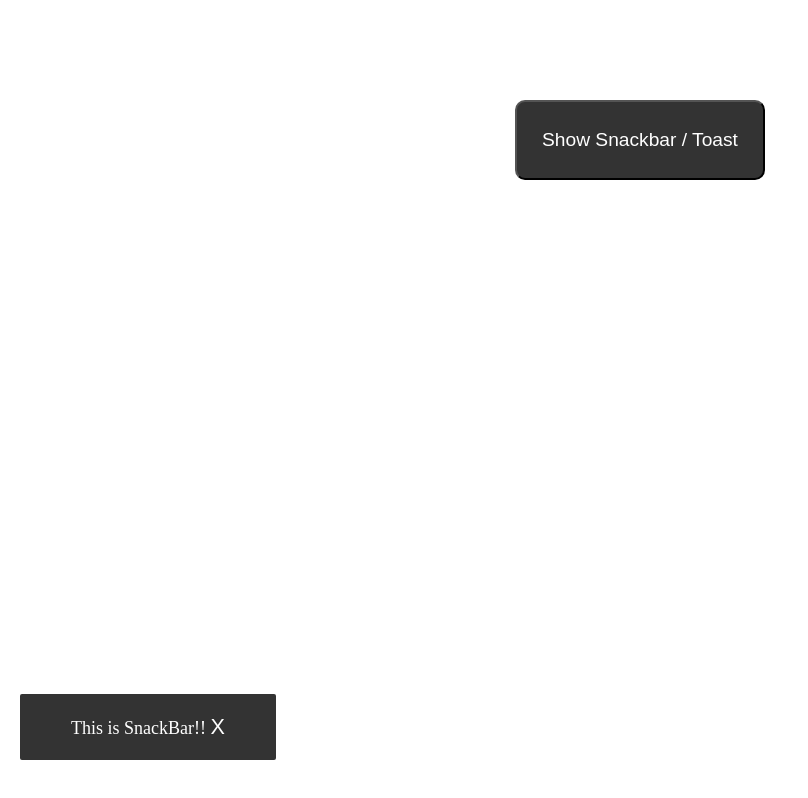
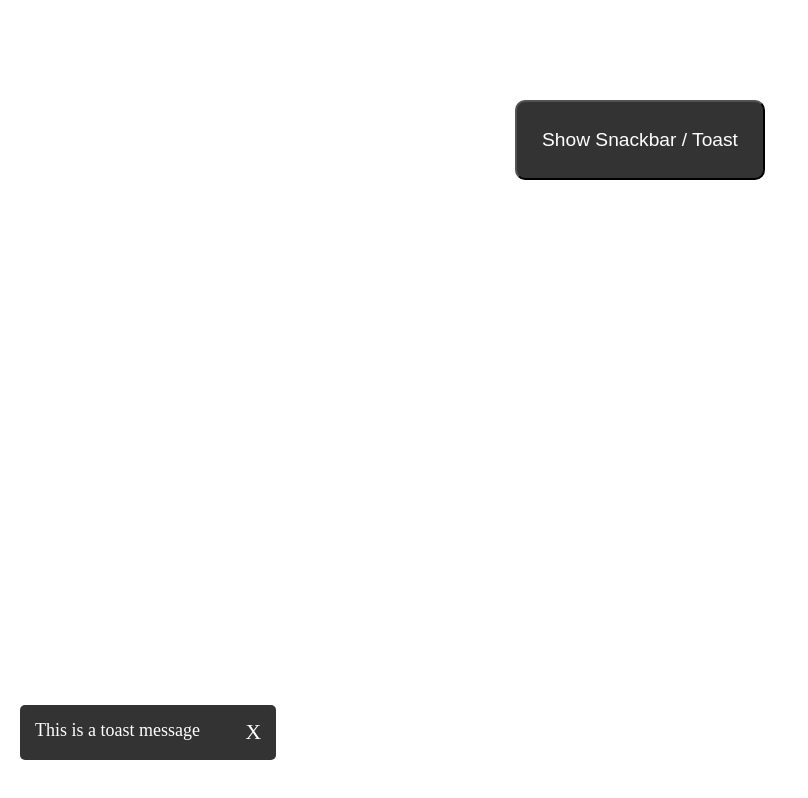
Before and after one commit to sweta530/toast, a plain HTML site: page index.html in a window 1280 px wide. Both pictures are taken after a click on the button "Show Snackbar / Toast". Shown: the whole page, without its empty margins (0-808 px from the left). Drawn offline with Linux system fonts and the light colour scheme.

Commit message:
change edit task

```diff
--- a/index.html
+++ b/index.html
@@ -1,19 +1,15 @@
 <!DOCTYPE html>
 <html lang="en">
 <head>
-    <meta charset="UTF-8">
-    <meta name="viewport" content="width=device-width, initial-scale=1.0">
-    <title>Toast</title>
-    <link rel="stylesheet" href="style.css">
-    <script src="script.js"></script>
+  <meta charset="UTF-8">
+  <meta name="viewport" content="width=device-width, initial-scale=1.0">
+  <title>Snackbar</title>
+  <link rel="stylesheet" href="style.css">
 </head>
 <body>
-    <button onclick="show_toast()" id="toast_btn">Show Snackbar / Toast</button>
-    <div id="toast-container">
-        <!-- <div class="toast" id="toast-0">
-            This is SnackBar!!
-            <button class="close-btn" onclick="close_toast()">X</button>
-        </div> -->
-    </div>
+  <button onclick="showToast()" id="toast_btn">Show Snackbar / Toast</button>
+  <div id="toast-container"></div>
+
+  <script src="script.js"></script>
 </body>
 </html>
--- a/script.js
+++ b/script.js
@@ -1,30 +1,42 @@
-var id= 0;
-var arr = [];
+const toastQueue = []; // Array to store all toast messages
 
-function show_toast() {
-    let toast_id = create_toast();
-    var toast = document.getElementById(toast_id);
-    toast.classList.add("show");
-    console.log(arr);
-    remove_toast(toast)
+function showToast() {
+  const toastContainer = document.getElementById('toast-container');
+
+  // If there are already three toasts displayed, remove the oldest one
+  if (toastQueue.length >= 3) {
+    const oldToast = toastQueue.shift(); // Remove the oldest toast
+    oldToast.classList.add('slide-out');
+    setTimeout(() => {
+      oldToast.remove();
+    //   createToast(toastContainer);
+    }, 500);
+  } else {
+    setTimeout(createToast(toastContainer),500);
+  }
 }
 
-function create_toast(){
-    var toast_container = document.getElementById("toast-container");
-    toast_id = "toast-"+id;
-    toast_container.innerHTML +=
-    `<div class="toast" id=${toast_id}>
-        This is SnackBar!!
-        <button class="close-btn" onclick="close_toast()">X</button>
-    </div>`;
-    arr.push(toast_id);
-    id+=1;
-    return toast_id;
+function createToast(container) {
+  const toast = document.createElement('div');
+  toast.classList.add('toast');
+  toast.innerHTML = `
+    <span>This is a toast message</span>
+    <span class="close-btn" onclick="closeToast(this)">X</span>
+  `;
+  container.prepend(toast);
+  toastQueue.push(toast); // Add the new toast to the array
+
+  setTimeout(() => {
+    closeToast(toast.querySelector('.close-btn'));
+  }, 3000);
 }
 
-function remove_toast(toast) {
-    setTimeout(function(){ toast.classList.remove("show"); }, 3900);
-    if (arr.length >3) {
-        arr.shift();
-    }
+function closeToast(btn) {
+  const toast = btn.closest('.toast');
+  toast.classList.add('slide-out');
+  setTimeout(() => {
+    toast.remove();
+    const index = toastQueue.indexOf(toast);
+    toastQueue.splice(index, 1); // Remove the closed toast from the array
+  }, 800);
 }
--- a/style.css
+++ b/style.css
@@ -5,7 +5,7 @@
 }
 #toast-container {
     display: flex;
-    flex-direction: column;
+    flex-direction: column-reverse;
     width: 20%;
     height: auto;
     gap: 20px;
@@ -26,34 +26,39 @@
 .toast {
     background-color: #333;
     color: #fff;
-    text-align: center;
-    border-radius: 2px;
-    padding: 16px;
+    padding: 15px;
+    margin-top: 5px;
+    border-radius: 5px;
+    animation: slideLeft 1s ease-in-out;
     font-size: large;
     display: flex;
     flex-direction: row;
-    padding: 20px;
     justify-content: space-between;
-    align-items: center;
-    display: none;
 }
 .close-btn {
-    background-color: transparent;
-    border: none;
     font-size: larger;
+    cursor: pointer;
     color: #fff;
 }
-.toast.show {
-    display: block;
-    animation: moveRight 1s, moveLeft 1s 3s;
+
+@keyframes slideLeft {
+  from {
+    transform: translateX(-100%);
+  }
+  to {
+    transform: translateX(0);
+  }
 }
 
-@keyframes moveRight {
-    from {transform: translate(-100%);}
-    to {transform: translate(0%);}
+.slide-out {
+  animation: slideRight 1s ease-in-out;
 }
 
-@keyframes moveLeft {
-    from {transform: translate(0%);}
-    to {transform: translate(-100%);}
+@keyframes slideRight {
+  from {
+    transform: translateX(0);
+  }
+  to {
+    transform: translateX(-100%);
+  }
 }
```
